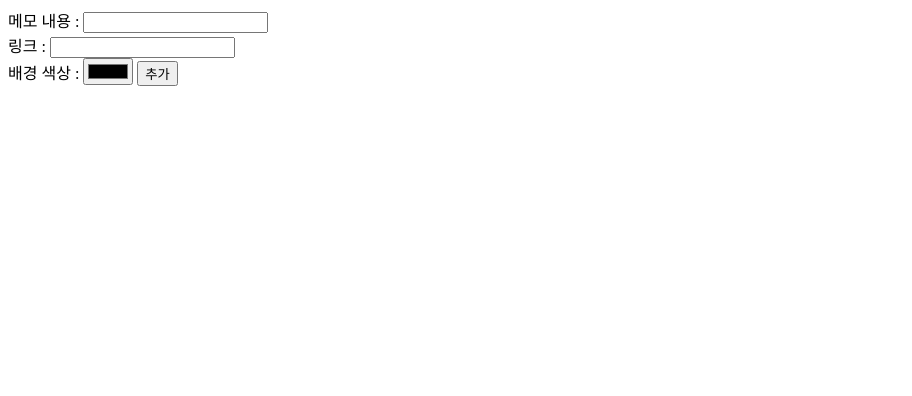
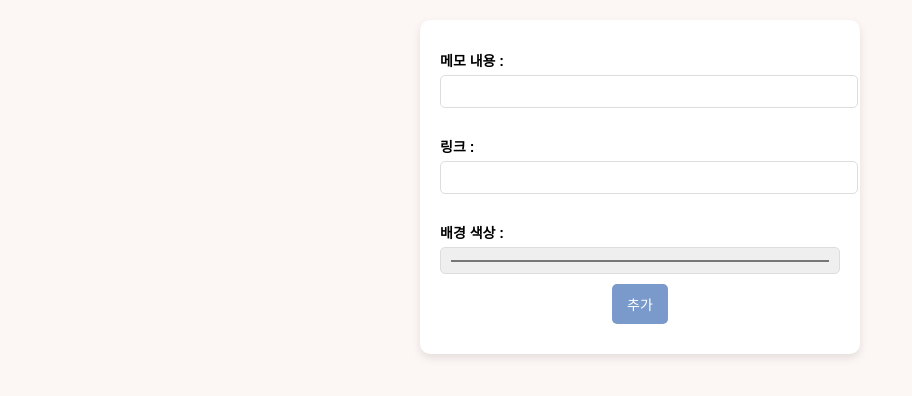
Before and after one commit to shienka07/memo_gemini, a plain HTML site: page index.html in a window 1280 px wide. Shown: the whole page, without its empty margins (0-912 px from the left). Drawn offline with Linux system fonts and the light colour scheme; no server answers.

Commit message:
fix style

```diff
--- a/index.html
+++ b/index.html
@@ -4,6 +4,81 @@
     <meta charset="UTF-8" />
     <meta name="viewport" content="width=device-width, initial-scale=1.0" />
     <title>Mome</title>
+    <style>
+      body {
+        background-color: #fcf6f5;
+        font-family: Arial, sans-serif;
+        text-align: center;
+        margin: 0;
+        padding: 20px;
+      }
+
+      form {
+        background: white;
+        padding: 20px;
+        border-radius: 10px;
+        box-shadow: 0 4px 8px rgba(0, 0, 0, 0.1);
+        display: inline-block;
+        width: 100%;
+        max-width: 400px;
+        margin-bottom: 20px;
+      }
+
+      label {
+        font-size: 14px;
+        font-weight: bold;
+        display: block;
+        margin-top: 10px;
+        text-align: left;
+      }
+
+      input {
+        width: 100%;
+        padding: 8px;
+        margin-top: 5px;
+        border: 1px solid #ddd;
+        border-radius: 5px;
+      }
+
+      button {
+        background-color: #7b9acc;
+        color: white;
+        border: none;
+        padding: 10px 15px;
+        margin: 10px 5px;
+        border-radius: 5px;
+        cursor: pointer;
+        font-size: 14px;
+        transition: background 0.3s;
+      }
+
+      button:hover {
+        background-color: #5f7cb8;
+      }
+
+      #view {
+        display: flex;
+        flex-wrap: wrap;
+        gap: 10px;
+        justify-content: center;
+      }
+
+      .memo {
+        background: white;
+        padding: 15px;
+        border-radius: 8px;
+        box-shadow: 0 2px 4px rgba(0, 0, 0, 0.1);
+        min-width: 250px;
+        max-width: 300px;
+        text-align: left;
+      }
+
+      .memo button {
+        display: inline-block;
+        width: 48%;
+        font-size: 12px;
+      }
+    </style>
   </head>
   <body>
     <form id="controller">
```
